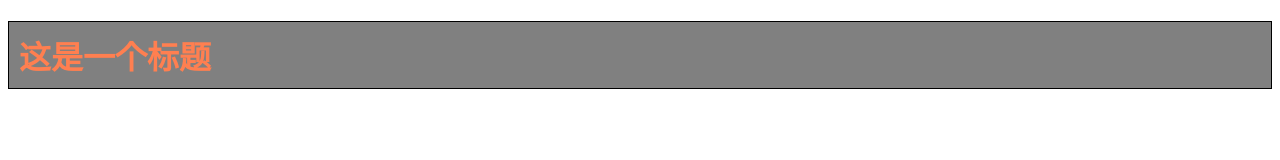
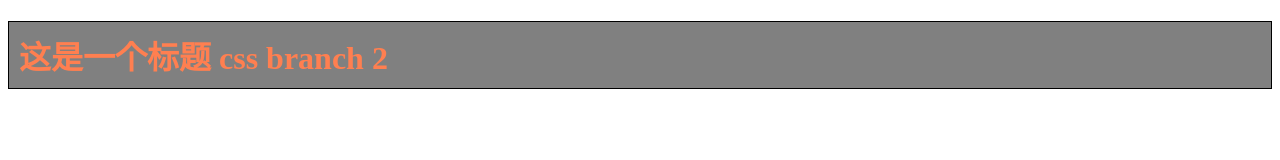
Before and after one commit to wy-xianglei/demo, a plain HTML site: page index.html in a window 1280 px wide. Drawn offline with Linux system fonts and the light colour scheme.

Commit message:
change html title

```diff
--- a/index.html
+++ b/index.html
@@ -6,6 +6,6 @@
     <link rel="stylesheet" href="css/index.css">
 </head>
 <body>
-    <h1>这是一个标题</h1>
+    <h1>这是一个标题 css branch 2</h1>
 </body>
 </html>
```
